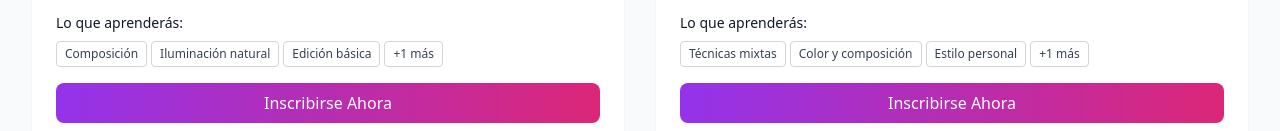
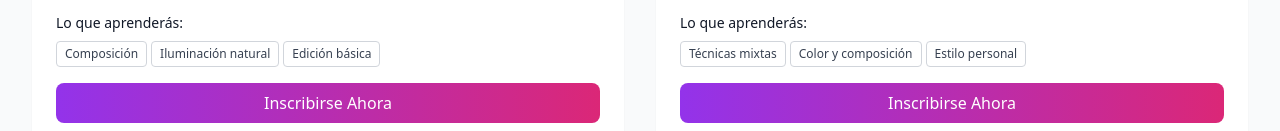
Before and after one commit to bialotomas/grupo12-proyectofinal, a plain HTML site: page talleres.html in a window 1280 px wide. Shown: the part 736-867 px from the top of the page. Drawn offline with nearby package versions, Linux system fonts and the light colour scheme.

Commit message:
Update talleres.html

```diff
--- a/talleres.html
+++ b/talleres.html
@@ -146,7 +146,6 @@
                                     <span class="border border-gray-300 text-gray-700 px-2 py-1 rounded text-xs">Composición</span>
                                     <span class="border border-gray-300 text-gray-700 px-2 py-1 rounded text-xs">Iluminación natural</span>
                                     <span class="border border-gray-300 text-gray-700 px-2 py-1 rounded text-xs">Edición básica</span>
-                                    <span class="border border-gray-300 text-gray-700 px-2 py-1 rounded text-xs">+1 más</span>
                                 </div>
                             </div>
                             <div class="mt-auto">
@@ -219,7 +218,6 @@
                                     <span class="border border-gray-300 text-gray-700 px-2 py-1 rounded text-xs">Técnicas mixtas</span>
                                     <span class="border border-gray-300 text-gray-700 px-2 py-1 rounded text-xs">Color y composición</span>
                                     <span class="border border-gray-300 text-gray-700 px-2 py-1 rounded text-xs">Estilo personal</span>
-                                    <span class="border border-gray-300 text-gray-700 px-2 py-1 rounded text-xs">+1 más</span>
                                 </div>
                             </div>
                             <div class="mt-auto">
```
